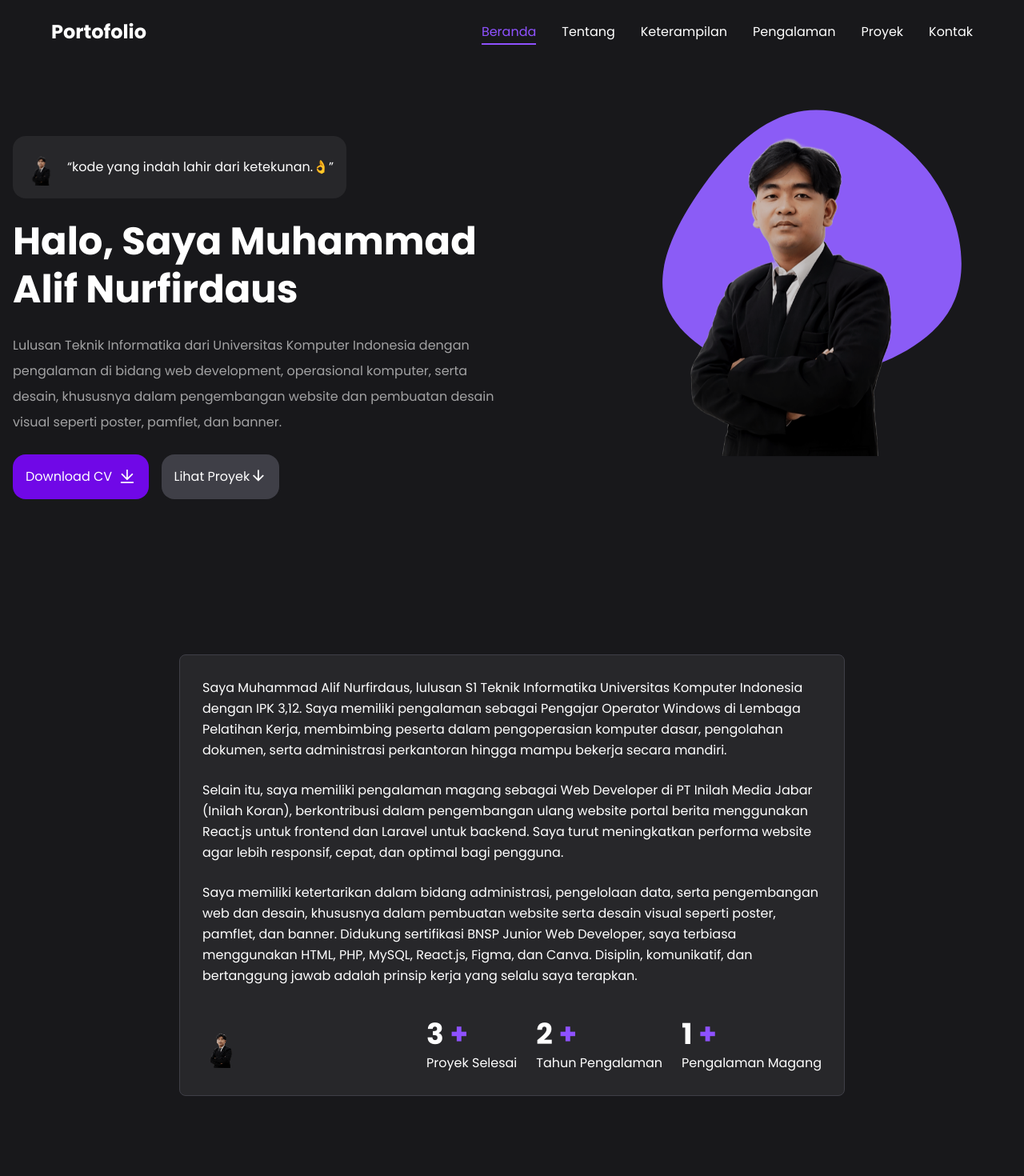
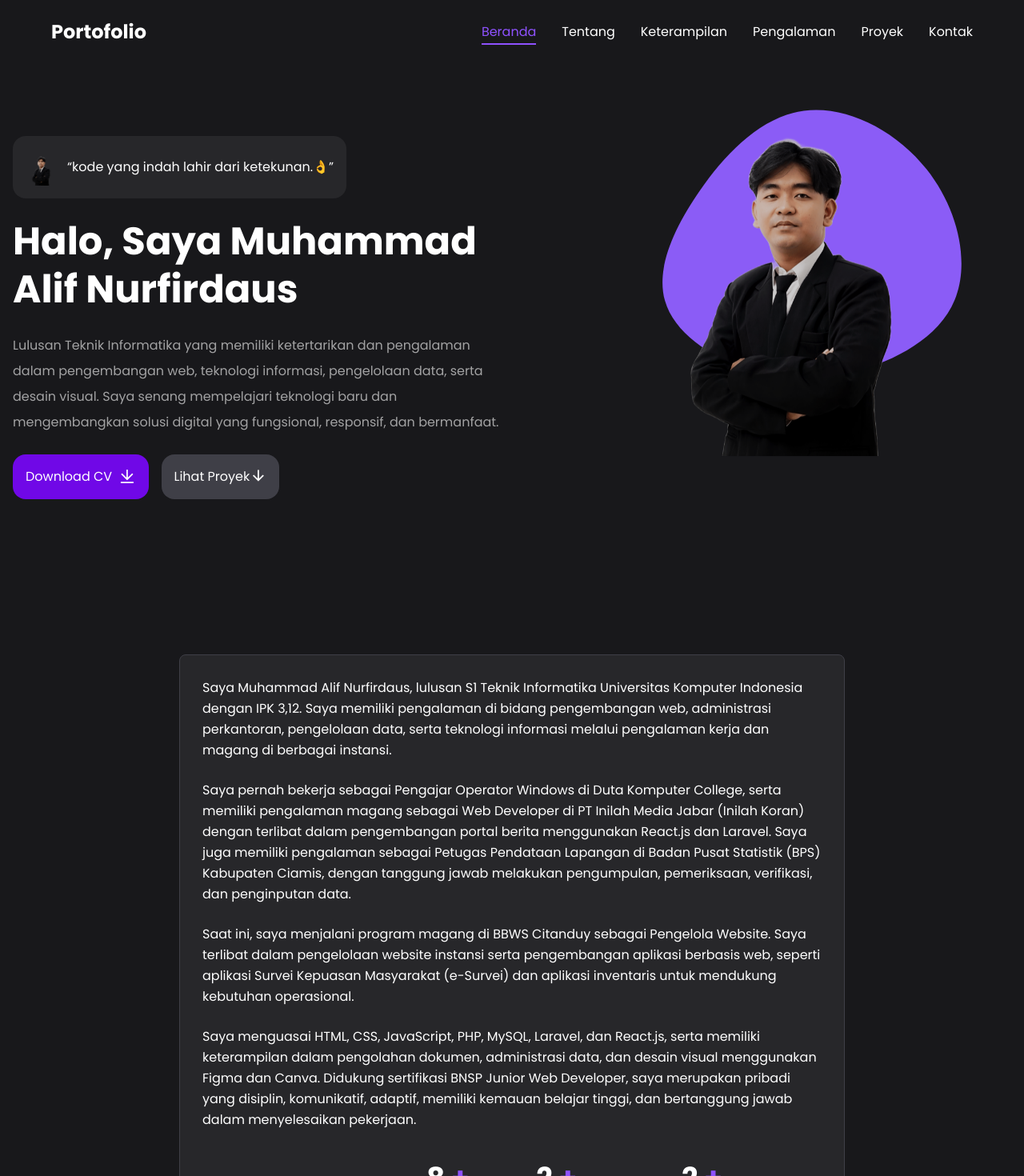
Before and after one commit to alifnf72/alif-nurfirdaus-portofolio, a React (Vite) app: page / in a window 1280 px wide. Shown: the top 1470 px of the page at 80% size. Built offline with nearby package versions, Linux system fonts and the light colour scheme.

Commit message:
perubahan teks dan total proyek

```diff
--- a/src/App.jsx
+++ b/src/App.jsx
@@ -60,11 +60,7 @@ function App() {
           </h1>
 
           <p className="text-base/loose mb-6 opacity-60">
-            Lulusan Teknik Informatika dari Universitas Komputer
-            Indonesia dengan pengalaman di bidang web development,
-            operasional komputer, serta desain, khususnya dalam
-            pengembangan website dan pembuatan desain visual seperti
-            poster, pamflet, dan banner.
+            Lulusan Teknik Informatika yang memiliki ketertarikan dan pengalaman dalam pengembangan web, teknologi informasi, pengelolaan data, serta desain visual. Saya senang mempelajari teknologi baru dan mengembangkan solusi digital yang fungsional, responsif, dan bermanfaat.
           </p>
 
           <div className="flex items-center sm:gap-4 gap-2 flex-wrap">
@@ -170,12 +166,7 @@ function App() {
               data-aos-delay="200"
               data-aos-once="true"
             >
-              Saya Muhammad Alif Nurfirdaus, lulusan S1 Teknik Informatika
-              Universitas Komputer Indonesia dengan IPK 3,12. Saya memiliki
-              pengalaman sebagai Pengajar Operator Windows di Lembaga
-              Pelatihan Kerja, membimbing peserta dalam pengoperasian
-              komputer dasar, pengolahan dokumen, serta administrasi
-              perkantoran hingga mampu bekerja secara mandiri.
+            Saya Muhammad Alif Nurfirdaus, lulusan S1 Teknik Informatika Universitas Komputer Indonesia dengan IPK 3,12. Saya memiliki pengalaman di bidang pengembangan web, administrasi perkantoran, pengelolaan data, serta teknologi informasi melalui pengalaman kerja dan magang di berbagai instansi.
             </p>
 
             <p
@@ -184,12 +175,7 @@ function App() {
               data-aos-delay="400"
               data-aos-once="true"
             >
-              Selain itu, saya memiliki pengalaman magang sebagai Web
-              Developer di PT Inilah Media Jabar (Inilah Koran),
-              berkontribusi dalam pengembangan ulang website portal berita
-              menggunakan React.js untuk frontend dan Laravel untuk backend.
-              Saya turut meningkatkan performa website agar lebih responsif,
-              cepat, dan optimal bagi pengguna.
+            Saya pernah bekerja sebagai Pengajar Operator Windows di Duta Komputer College, serta memiliki pengalaman magang sebagai Web Developer di PT Inilah Media Jabar (Inilah Koran) dengan terlibat dalam pengembangan portal berita menggunakan React.js dan Laravel. Saya juga memiliki pengalaman sebagai Petugas Pendataan Lapangan di Badan Pusat Statistik (BPS) Kabupaten Ciamis, dengan tanggung jawab melakukan pengumpulan, pemeriksaan, verifikasi, dan penginputan data.
             </p>
 
             <p
@@ -198,13 +184,16 @@ function App() {
               data-aos-delay="600"
               data-aos-once="true"
             >
-              Saya memiliki ketertarikan dalam bidang administrasi,
-              pengelolaan data, serta pengembangan web dan desain,
-              khususnya dalam pembuatan website serta desain visual seperti
-              poster, pamflet, dan banner. Didukung sertifikasi BNSP Junior
-              Web Developer, saya terbiasa menggunakan HTML, PHP, MySQL,
-              React.js, Figma, dan Canva. Disiplin, komunikatif, dan
-              bertanggung jawab adalah prinsip kerja yang selalu saya terapkan.
+            Saat ini, saya menjalani program magang di BBWS Citanduy sebagai Pengelola Website. Saya terlibat dalam pengelolaan website instansi serta pengembangan aplikasi berbasis web, seperti aplikasi Survei Kepuasan Masyarakat (e-Survei) dan aplikasi inventaris untuk mendukung kebutuhan operasional.
+            </p>
+
+            <p
+              data-aos="fade-up"
+              data-aos-duration="1000"
+              data-aos-delay="600"
+              data-aos-once="true"
+            >
+            Saya menguasai HTML, CSS, JavaScript, PHP, MySQL, Laravel, dan React.js, serta memiliki keterampilan dalam pengolahan dokumen, administrasi data, dan desain visual menggunakan Figma dan Canva. Didukung sertifikasi BNSP Junior Web Developer, saya merupakan pribadi yang disiplin, komunikatif, adaptif, memiliki kemauan belajar tinggi, dan bertanggung jawab dalam menyelesaikan pekerjaan.
             </p>
 
           </div>
@@ -236,7 +225,7 @@ function App() {
                 data-aos-once="true"
               >
                 <h1 className="text-4xl font-bold mb-1">
-                  3 <span className="text-violet-500">+</span>
+                  8 <span className="text-violet-500">+</span>
                 </h1>
                 <p>Proyek Selesai</p>
               </div>
@@ -264,7 +253,7 @@ function App() {
                 data-aos-once="true"
               >
                 <h1 className="text-4xl font-bold mb-1">
-                  1 <span className="text-violet-500">+</span>
+                  2 <span className="text-violet-500">+</span>
                 </h1>
                 <p>Pengalaman Magang</p>
               </div>
```
Also changed, not shown: public/assets/proyek/bengkel.png (added).
